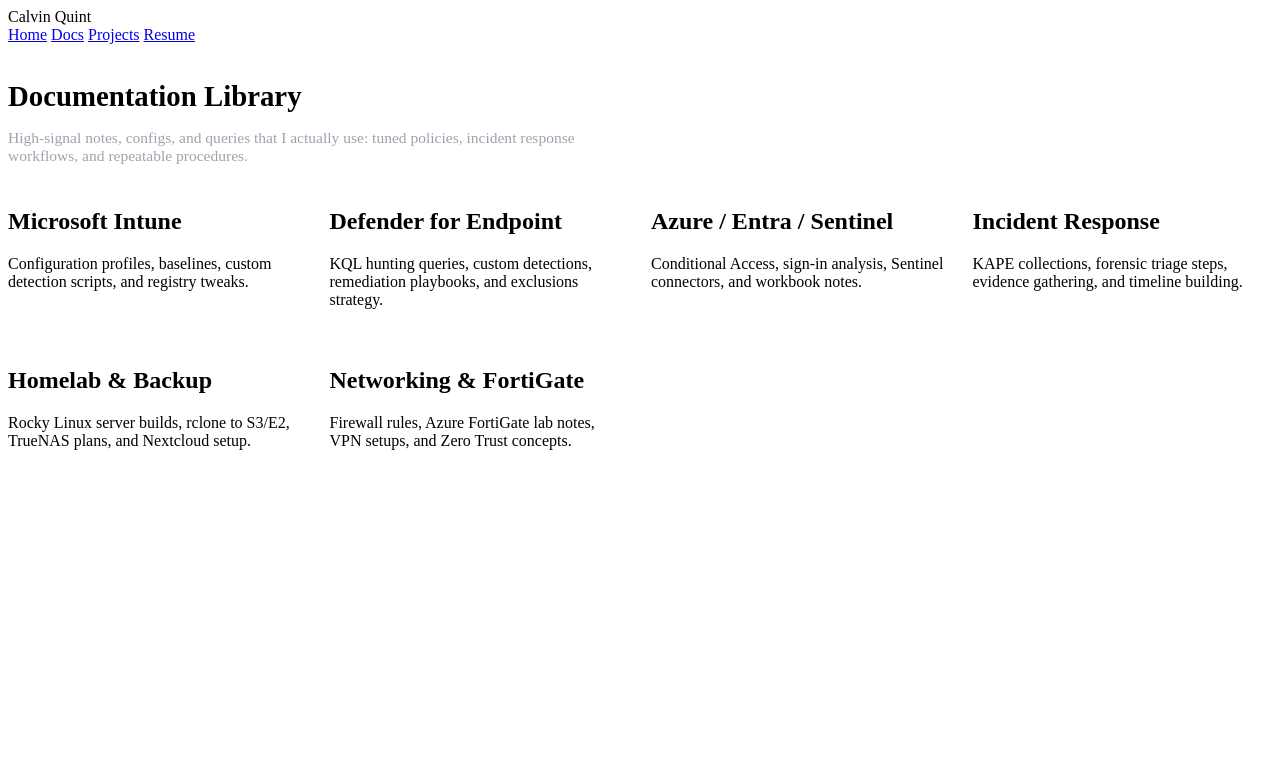
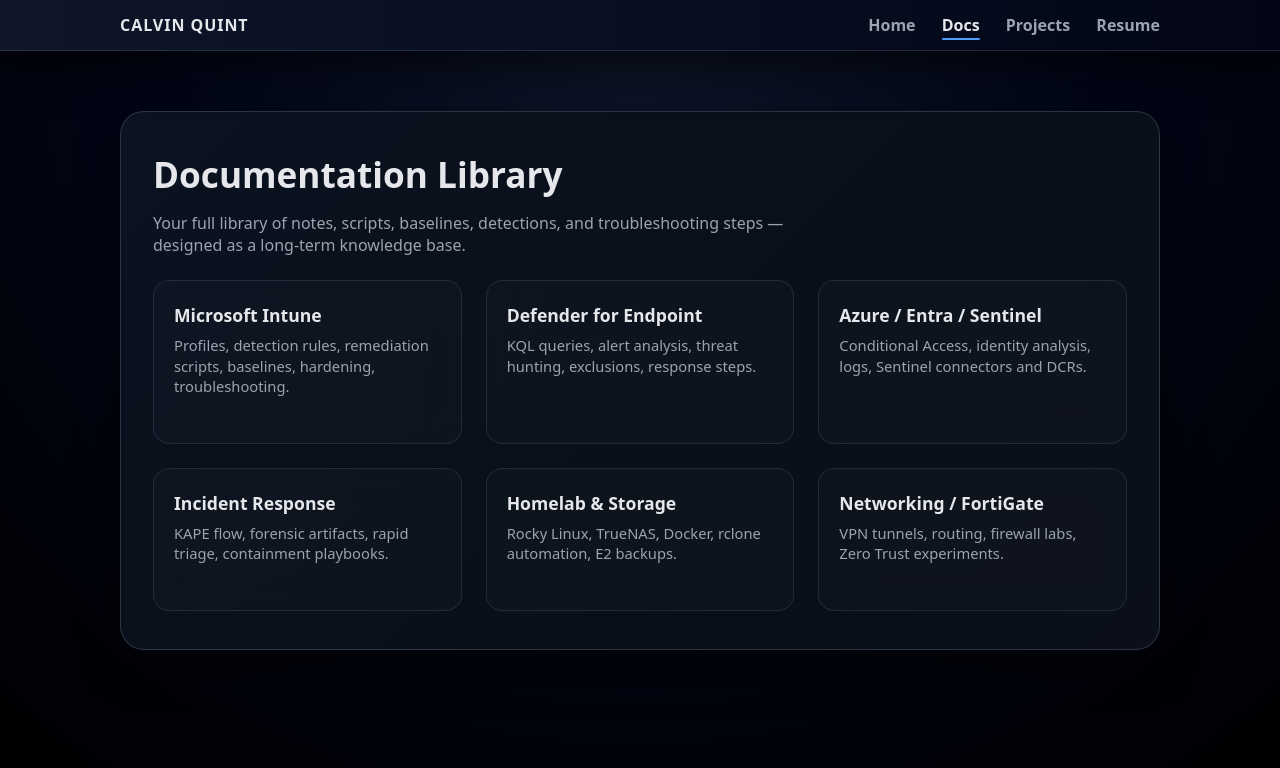
Before and after one commit to calvin-quint/website, a plain HTML site: page docs.html in a window 1280 px wide. Drawn offline with Linux system fonts and the light colour scheme.

Commit message:
Update docs.html

```diff
--- a/docs.html
+++ b/docs.html
@@ -4,71 +4,203 @@
 <meta charset="UTF-8" />
 <title>Docs • Calvin Quint</title>
 <meta name="viewport" content="width=device-width, initial-scale=1" />
+
+<!-- 🔥 SAME CSS FROM index.html (copied EXACTLY) -->
 <style>
-    /* same CSS as index, shortened for brevity */
-    /* copy the entire <style> block from index.html and reuse here */
+  :root {
+      --bg: #05070a;
+      --bg-elevated: #0b0f18;
+      --bg-soft: #131824;
+      --accent: #4f9cff;
+      --accent-soft: rgba(79, 156, 255, 0.16);
+      --text-main: #e5e7eb;
+      --text-muted: #9ca3af;
+      --border-subtle: #1f2933;
+      --radius-lg: 20px;
+      --shadow-soft: 0 18px 45px rgba(0, 0, 0, 0.45);
+      --shadow-soft-small: 0 10px 30px rgba(0, 0, 0, 0.3);
+  }
+
+  * {
+      margin: 0;
+      padding: 0;
+      box-sizing: border-box;
+  }
+
+  body {
+      font-family: system-ui, -apple-system, "Segoe UI", sans-serif;
+      background: radial-gradient(circle at top, #0f172a 0, #020617 45%, #000 100%);
+      color: var(--text-main);
+      min-height: 100vh;
+  }
+
+  /* NAVBAR */
+  .navbar {
+      position: sticky;
+      top: 0;
+      z-index: 20;
+      backdrop-filter: blur(18px);
+      background: linear-gradient(to right, rgba(15,23,42,0.95), rgba(2,6,23,0.95));
+      border-bottom: 1px solid rgba(148,163,184,0.2);
+      box-shadow: 0 18px 40px rgba(0,0,0,0.6);
+  }
+
+  .nav-inner {
+      max-width: 1080px;
+      margin: 0 auto;
+      padding: 14px 20px;
+      display: flex;
+      justify-content: space-between;
+      align-items: center;
+  }
+
+  .nav-left {
+      color: #e5e7eb;
+      font-weight: 700;
+      letter-spacing: 0.06em;
+  }
+
+  .nav-links a {
+      margin-left: 22px;
+      text-decoration: none;
+      color: var(--text-muted);
+      font-weight: 600;
+      position: relative;
+      padding-bottom: 4px;
+      transition: .2s ease;
+  }
+
+  .nav-links a.active,
+  .nav-links a:hover {
+      color: var(--text-main);
+  }
+
+  .nav-links a.active::after,
+  .nav-links a:hover::after {
+      content: "";
+      position: absolute;
+      left: 0;
+      bottom: 0;
+      height: 2px;
+      width: 100%;
+      background: var(--accent);
+      border-radius: 99px;
+  }
+
+  /* CONTENT WRAPPER */
+  .page {
+      max-width: 1080px;
+      margin: 40px auto;
+      padding: 20px;
+  }
+
+  /* GLASS PANEL (Matches index hero box) */
+  .panel {
+      background: linear-gradient(135deg, #0b1220, #09101a, #0a0f19);
+      border: 1px solid rgba(148,163,184,0.25);
+      box-shadow: var(--shadow-soft);
+      border-radius: 24px;
+      padding: 38px 32px;
+  }
+
+  h1 {
+      font-size: 2.2rem;
+      margin-bottom: 14px;
+  }
+
+  p {
+      color: var(--text-muted);
+      max-width: 42rem;
+      margin-bottom: 24px;
+  }
+
+  /* GRID OF CATEGORY CARDS */
+  .card-grid {
+      display: grid;
+      grid-template-columns: repeat(auto-fit, minmax(260px, 1fr));
+      gap: 24px;
+      margin-top: 12px;
+  }
+
+  .card {
+      background: rgba(255,255,255,0.02);
+      padding: 22px 20px;
+      border-radius: 16px;
+      border: 1px solid rgba(148,163,184,0.16);
+      backdrop-filter: blur(14px);
+      transition: 0.2s ease;
+  }
+
+  .card:hover {
+      border-color: var(--accent);
+      background: rgba(79,156,255,0.06);
+      transform: translateY(-2px);
+  }
+
+  .card h2 {
+      font-size: 1.1rem;
+      margin-bottom: 8px;
+  }
+
+  .card p {
+      font-size: 0.92rem;
+      line-height: 1.4;
+  }
 </style>
 </head>
+
 <body>
 <header class="navbar">
   <div class="nav-inner">
-      <div class="nav-left">Calvin Quint</div>
+      <div class="nav-left">CALVIN QUINT</div>
       <nav class="nav-links">
-        <a href="index.html" class="nav-link">Home</a>
-        <a href="docs.html" class="nav-link active">Docs</a>
-        <a href="projects.html" class="nav-link">Projects</a>
-        <a href="resume.html" class="nav-link">Resume</a>
+          <a href="index.html">Home</a>
+          <a href="docs.html" class="active">Docs</a>
+          <a href="projects.html">Projects</a>
+          <a href="resume.html">Resume</a>
       </nav>
   </div>
 </header>
 
 <main class="page">
-    <section style="margin-top: 36px;">
-      <h1 style="font-size: 1.8rem; margin-bottom: 6px;">Documentation Library</h1>
-      <p style="color:#9ca3af; font-size:0.97rem; max-width:40rem; margin-bottom:24px;">
-        High-signal notes, configs, and queries that I actually use: tuned policies,
-        incident response workflows, and repeatable procedures.
-      </p>
-    </section>
+  <section class="panel">
+      <h1>Documentation Library</h1>
+      <p>Your full library of notes, scripts, baselines, detections, and troubleshooting steps — designed as a long-term knowledge base.</p>
 
-    <section
-      style="
-        display:grid;
-        grid-template-columns:repeat(auto-fit,minmax(260px,1fr));
-        gap:22px;
-        margin-top:10px;
-      "
-    >
-      <article class="card">
+      <div class="card-grid">
+          <div class="card">
               <h2>Microsoft Intune</h2>
-        <p>Configuration profiles, baselines, custom detection scripts, and registry tweaks.</p>
-      </article>
+              <p>Profiles, detection rules, remediation scripts, baselines, hardening, troubleshooting.</p>
+          </div>
 
-      <article class="card">
+          <div class="card">
               <h2>Defender for Endpoint</h2>
-        <p>KQL hunting queries, custom detections, remediation playbooks, and exclusions strategy.</p>
-      </article>
+              <p>KQL queries, alert analysis, threat hunting, exclusions, response steps.</p>
+          </div>
 
-      <article class="card">
+          <div class="card">
               <h2>Azure / Entra / Sentinel</h2>
-        <p>Conditional Access, sign-in analysis, Sentinel connectors, and workbook notes.</p>
-      </article>
+              <p>Conditional Access, identity analysis, logs, Sentinel connectors and DCRs.</p>
+          </div>
 
-      <article class="card">
+          <div class="card">
               <h2>Incident Response</h2>
-        <p>KAPE collections, forensic triage steps, evidence gathering, and timeline building.</p>
-      </article>
+              <p>KAPE flow, forensic artifacts, rapid triage, containment playbooks.</p>
+          </div>
 
-      <article class="card">
-        <h2>Homelab & Backup</h2>
-        <p>Rocky Linux server builds, rclone to S3/E2, TrueNAS plans, and Nextcloud setup.</p>
-      </article>
+          <div class="card">
+              <h2>Homelab & Storage</h2>
+              <p>Rocky Linux, TrueNAS, Docker, rclone automation, E2 backups.</p>
+          </div>
 
-      <article class="card">
-        <h2>Networking & FortiGate</h2>
-        <p>Firewall rules, Azure FortiGate lab notes, VPN setups, and Zero Trust concepts.</p>
-      </article>
+          <div class="card">
+              <h2>Networking / FortiGate</h2>
+              <p>VPN tunnels, routing, firewall labs, Zero Trust experiments.</p>
+          </div>
+      </div>
+
   </section>
 </main>
+
 </body>
 </html>
```
Lines whose indentation alone changed are shown as unchanged.
